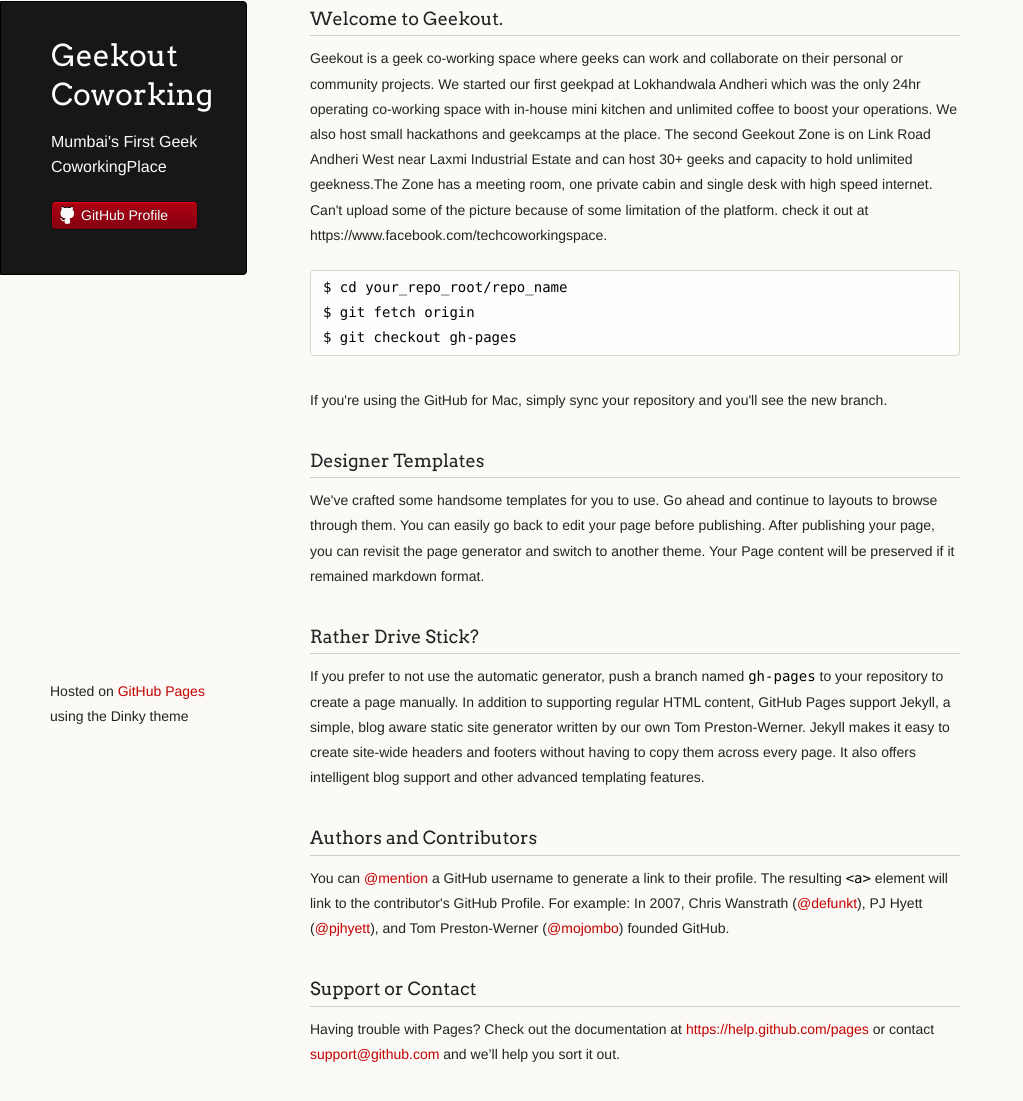
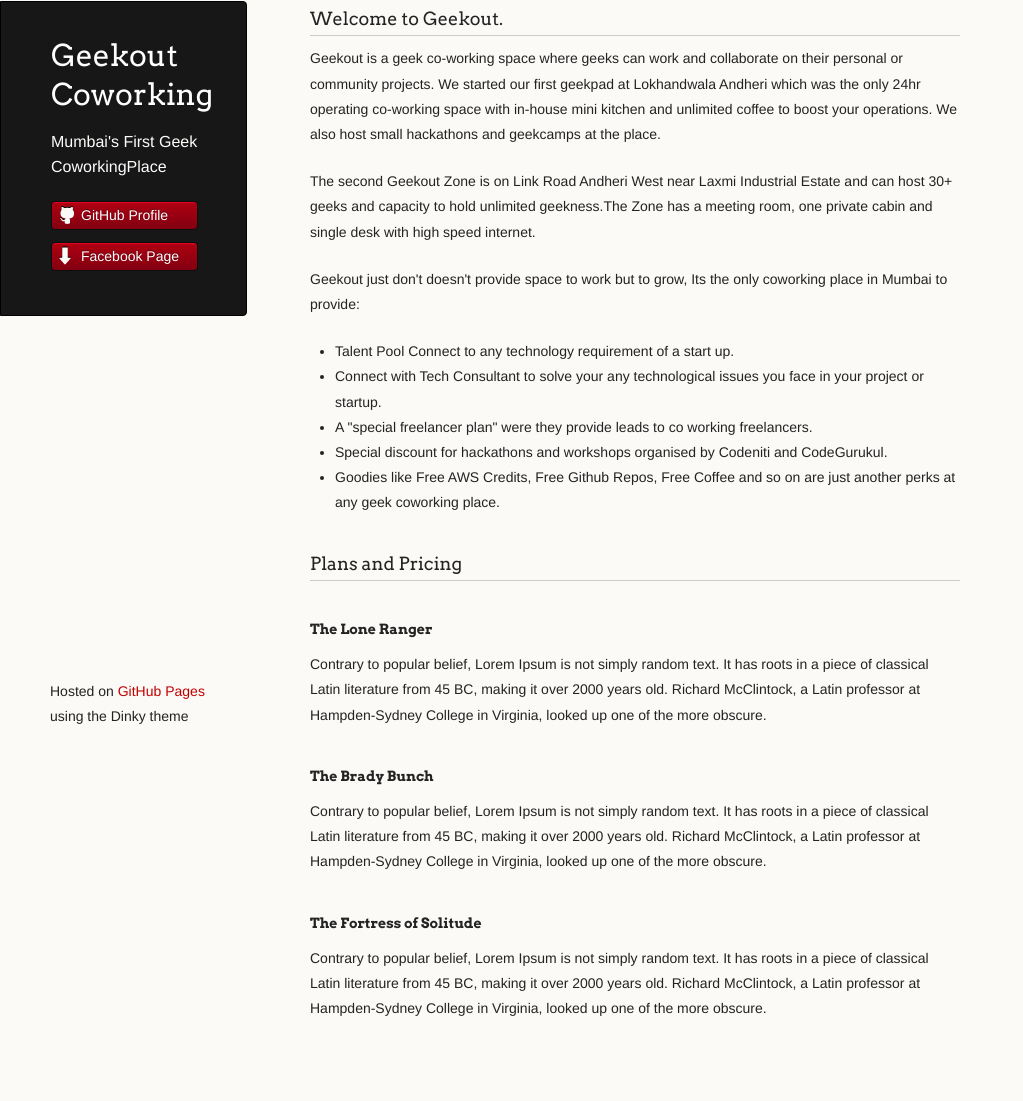
Before and after one commit to geekout-coworking/geekout-coworking.github.io, a plain HTML site: page index.html in a window 1280 px wide. Shown: the part 39-1140 px from the top of the page, without its empty margins (0-1023 px from the left). Drawn offline with Linux system fonts and the light colour scheme.

Commit message:
Updated Dummy Content

```diff
--- a/index.html
+++ b/index.html
@@ -23,47 +23,40 @@
 
         <ul>
           <li><a class="buttons github" href="https://github.com/geekout-coworking">GitHub Profile</a></li>
+          <li><a class="buttons facebook" href="https://www.facebook.com/techcoworkingspace">Facebook Page</a></li>
         </ul>
 
       </header>
-      <section>
+<section>
         <h3>
-<a id="welcome-to-github-pages" class="anchor" href="#welcome-to-github-pages" aria-hidden="true"><span class="octicon octicon-link"></span></a>Welcome to Geekout.</h3>
+<a id="welcome-to-geekout" class="anchor" href="#welcome-to-geekout" aria-hidden="true"><span class="octicon octicon-link"></span></a>Welcome to Geekout.</h3>
 
 <p>Geekout is a geek co-working space where geeks can work and collaborate on their personal or community projects. We started our first geekpad at Lokhandwala Andheri which was the only 24hr operating co-working space with in-house mini kitchen and unlimited coffee to boost your operations. We also host small hackathons and geekcamps at the place.
+</p><p>
+The second Geekout Zone is on Link Road Andheri West near Laxmi Industrial Estate and can host 30+ geeks and capacity to hold unlimited geekness.The Zone has a meeting room, one private cabin and single desk with high speed internet.
+</p>
+<p>
+  Geekout just don't doesn't provide space to work but to grow, Its the only coworking place in Mumbai to provide:
+  </p><ul><li>
+Talent Pool Connect to any technology requirement of a start up.</li><li>
+Connect with Tech Consultant to solve your any technological issues you face in your project or startup.</li><li>
+A "special freelancer plan" were they provide leads to co working freelancers.</li><li>
+Special discount for hackathons and  workshops organised by Codeniti and CodeGurukul.</li><li>
+Goodies like Free AWS Credits, Free Github Repos, Free Coffee and so on are just another perks at any geek coworking place.</li></ul>
+  <p></p>
 
-The second Geekout Zone is on Link Road Andheri West near Laxmi Industrial Estate and can host 30+ geeks and capacity to hold unlimited geekness.The Zone has a meeting room, one private cabin and single desk with high speed internet.
-
-Can't upload some of the picture because of some limitation of the platform.
-
-check it out at https://www.facebook.com/techcoworkingspace.</p>
-
-<pre><code>$ cd your_repo_root/repo_name
-$ git fetch origin
-$ git checkout gh-pages
-</code></pre>
-
-<p>If you're using the GitHub for Mac, simply sync your repository and you'll see the new branch.</p>
 
 <h3>
-<a id="designer-templates" class="anchor" href="#designer-templates" aria-hidden="true"><span class="octicon octicon-link"></span></a>Designer Templates</h3>
+<a id="plan-pricing" class="anchor" href="#plan-pricing" aria-hidden="true"><span class="octicon octicon-link"></span></a>Plans and Pricing</h3>
 
-<p>We've crafted some handsome templates for you to use. Go ahead and continue to layouts to browse through them. You can easily go back to edit your page before publishing. After publishing your page, you can revisit the page generator and switch to another theme. Your Page content will be preserved if it remained markdown format.</p>
+<h4>The Lone Ranger</h4>
+<p>Contrary to popular belief, Lorem Ipsum is not simply random text. It has roots in a piece of classical Latin literature from 45 BC, making it over 2000 years old. Richard McClintock, a Latin professor at Hampden-Sydney College in Virginia, looked up one of the more obscure.</p>
 
-<h3>
-<a id="rather-drive-stick" class="anchor" href="#rather-drive-stick" aria-hidden="true"><span class="octicon octicon-link"></span></a>Rather Drive Stick?</h3>
+<h4>The Brady Bunch</h4>
+<p>Contrary to popular belief, Lorem Ipsum is not simply random text. It has roots in a piece of classical Latin literature from 45 BC, making it over 2000 years old. Richard McClintock, a Latin professor at Hampden-Sydney College in Virginia, looked up one of the more obscure.</p>
 
-<p>If you prefer to not use the automatic generator, push a branch named <code>gh-pages</code> to your repository to create a page manually. In addition to supporting regular HTML content, GitHub Pages support Jekyll, a simple, blog aware static site generator written by our own Tom Preston-Werner. Jekyll makes it easy to create site-wide headers and footers without having to copy them across every page. It also offers intelligent blog support and other advanced templating features.</p>
-
-<h3>
-<a id="authors-and-contributors" class="anchor" href="#authors-and-contributors" aria-hidden="true"><span class="octicon octicon-link"></span></a>Authors and Contributors</h3>
-
-<p>You can <a href="https://github.com/blog/821" class="user-mention">@mention</a> a GitHub username to generate a link to their profile. The resulting <code>&lt;a&gt;</code> element will link to the contributor's GitHub Profile. For example: In 2007, Chris Wanstrath (<a href="https://github.com/defunkt" class="user-mention">@defunkt</a>), PJ Hyett (<a href="https://github.com/pjhyett" class="user-mention">@pjhyett</a>), and Tom Preston-Werner (<a href="https://github.com/mojombo" class="user-mention">@mojombo</a>) founded GitHub.</p>
-
-<h3>
-<a id="support-or-contact" class="anchor" href="#support-or-contact" aria-hidden="true"><span class="octicon octicon-link"></span></a>Support or Contact</h3>
-
-<p>Having trouble with Pages? Check out the documentation at <a href="https://help.github.com/pages">https://help.github.com/pages</a> or contact <a href="mailto:support@github.com">support@github.com</a> and we’ll help you sort it out.</p>
+<h4>The Fortress of Solitude</h4>
+<p>Contrary to popular belief, Lorem Ipsum is not simply random text. It has roots in a piece of classical Latin literature from 45 BC, making it over 2000 years old. Richard McClintock, a Latin professor at Hampden-Sydney College in Virginia, looked up one of the more obscure.</p>
       </section>
       <footer>
         <p><small>Hosted on <a href="http://pages.github.com">GitHub Pages</a> using the Dinky theme</small></p>
```
